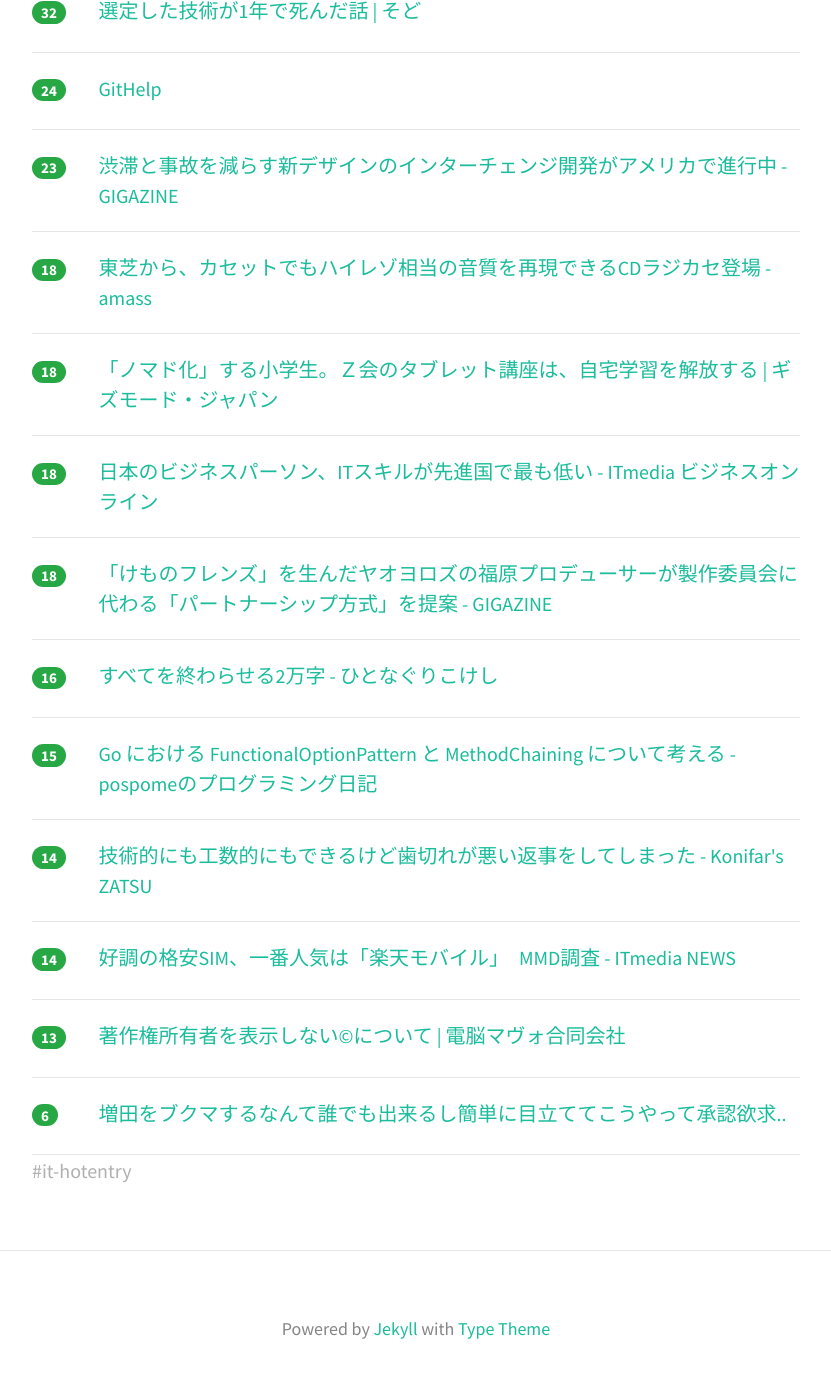
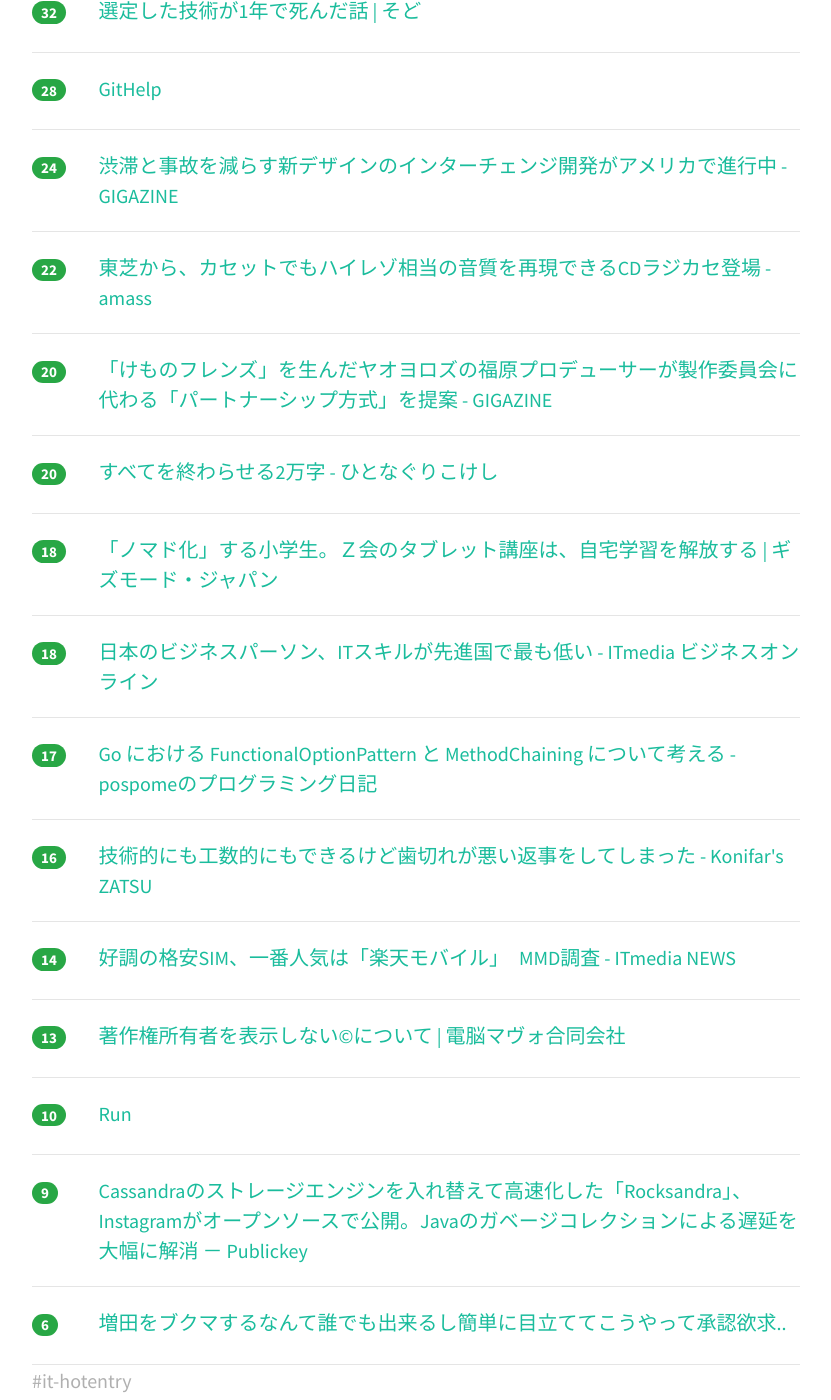
Before and after one commit to yatta47/hatena-matome-site, a Jekyll site: the page built from _posts/2018-03-13-hatena.md, in a window 1280 px wide and 1400 px high, scrolled down 399 px. Shown: the whole window, without its empty margins (224-1055 px from the left). Built offline with Jekyll 4.4.1, drawn with Linux system fonts in a browser that asks for light colours; nearby versions of some CDN libraries.

Commit message:
Updated 2018-03-13

```diff
--- a/_posts/2018-03-13-hatena.md
+++ b/_posts/2018-03-13-hatena.md
@@ -12,18 +12,28 @@ tags: [it-hotentry]
 </div>
 <hr>
 <div class="row">
-<div class="col-1"><span class="badge badge-pill badge-success h2">24</span></div>
+<div class="col-1"><span class="badge badge-pill badge-success h2">28</span></div>
 <div class="col-11"><a href='https://masui.github.io/GitHelp/' target='_blank'>GitHelp</a></div>
 </div>
 <hr>
 <div class="row">
-<div class="col-1"><span class="badge badge-pill badge-success h2">23</span></div>
+<div class="col-1"><span class="badge badge-pill badge-success h2">24</span></div>
 <div class="col-11"><a href='https://gigazine.net/news/20180312-new-intersection-design-ddi/' target='_blank'>渋滞と事故を減らす新デザインのインターチェンジ開発がアメリカで進行中 - GIGAZINE</a></div>
 </div>
 <hr>
 <div class="row">
-<div class="col-1"><span class="badge badge-pill badge-success h2">18</span></div>
+<div class="col-1"><span class="badge badge-pill badge-success h2">22</span></div>
 <div class="col-11"><a href='http://amass.jp/102286/' target='_blank'>東芝から、カセットでもハイレゾ相当の音質を再現できるCDラジカセ登場 - amass</a></div>
+</div>
+<hr>
+<div class="row">
+<div class="col-1"><span class="badge badge-pill badge-success h2">20</span></div>
+<div class="col-11"><a href='https://gigazine.net/news/20180312-animation-partnership/' target='_blank'>「けものフレンズ」を生んだヤオヨロズの福原プロデューサーが製作委員会に代わる「パートナーシップ方式」を提案 - GIGAZINE</a></div>
+</div>
+<hr>
+<div class="row">
+<div class="col-1"><span class="badge badge-pill badge-success h2">20</span></div>
+<div class="col-11"><a href='http://sutaro.hatenablog.jp/entry/2018/03/13/012810' target='_blank'>すべてを終わらせる2万字 - ひとなぐりこけし</a></div>
 </div>
 <hr>
 <div class="row">
@@ -37,22 +47,12 @@ tags: [it-hotentry]
 </div>
 <hr>
 <div class="row">
-<div class="col-1"><span class="badge badge-pill badge-success h2">18</span></div>
-<div class="col-11"><a href='https://gigazine.net/news/20180312-animation-partnership/' target='_blank'>「けものフレンズ」を生んだヤオヨロズの福原プロデューサーが製作委員会に代わる「パートナーシップ方式」を提案 - GIGAZINE</a></div>
+<div class="col-1"><span class="badge badge-pill badge-success h2">17</span></div>
+<div class="col-11"><a href='http://pospome.hatenablog.com/entry/2018/03/12/014109' target='_blank'>Go における FunctionalOptionPattern と MethodChaining について考える - pospomeのプログラミング日記</a></div>
 </div>
 <hr>
 <div class="row">
 <div class="col-1"><span class="badge badge-pill badge-success h2">16</span></div>
-<div class="col-11"><a href='http://sutaro.hatenablog.jp/entry/2018/03/13/012810' target='_blank'>すべてを終わらせる2万字 - ひとなぐりこけし</a></div>
-</div>
-<hr>
-<div class="row">
-<div class="col-1"><span class="badge badge-pill badge-success h2">15</span></div>
-<div class="col-11"><a href='http://pospome.hatenablog.com/entry/2018/03/12/014109' target='_blank'>Go における FunctionalOptionPattern と MethodChaining について考える - pospomeのプログラミング日記</a></div>
-</div>
-<hr>
-<div class="row">
-<div class="col-1"><span class="badge badge-pill badge-success h2">14</span></div>
 <div class="col-11"><a href='http://konifar-zatsu.hatenadiary.jp/entry/2018/03/12/171937' target='_blank'>技術的にも工数的にもできるけど歯切れが悪い返事をしてしまった - Konifar's ZATSU</a></div>
 </div>
 <hr>
@@ -67,6 +67,16 @@ tags: [it-hotentry]
 </div>
 <hr>
 <div class="row">
+<div class="col-1"><span class="badge badge-pill badge-success h2">10</span></div>
+<div class="col-11"><a href='https://run.tools/' target='_blank'>Run</a></div>
+</div>
+<hr>
+<div class="row">
+<div class="col-1"><span class="badge badge-pill badge-success h2">9</span></div>
+<div class="col-11"><a href='http://www.publickey1.jp/blog/18/cassandrarocksandrainstagramjava.html' target='_blank'>Cassandraのストレージエンジンを入れ替えて高速化した「Rocksandra」、Instagramがオープンソースで公開。Javaのガベージコレクションによる遅延を大幅に解消 － Publickey</a></div>
+</div>
+<hr>
+<div class="row">
 <div class="col-1"><span class="badge badge-pill badge-success h2">6</span></div>
 <div class="col-11"><a href='https://anond.hatelabo.jp/20180312175713' target='_blank'>増田をブクマするなんて誰でも出来るし簡単に目立ててこうやって承認欲求..</a></div>
 </div>
```
Also changed, not shown: other parts of _posts/2018-03-13-hatena.md (+2 -2 lines).
